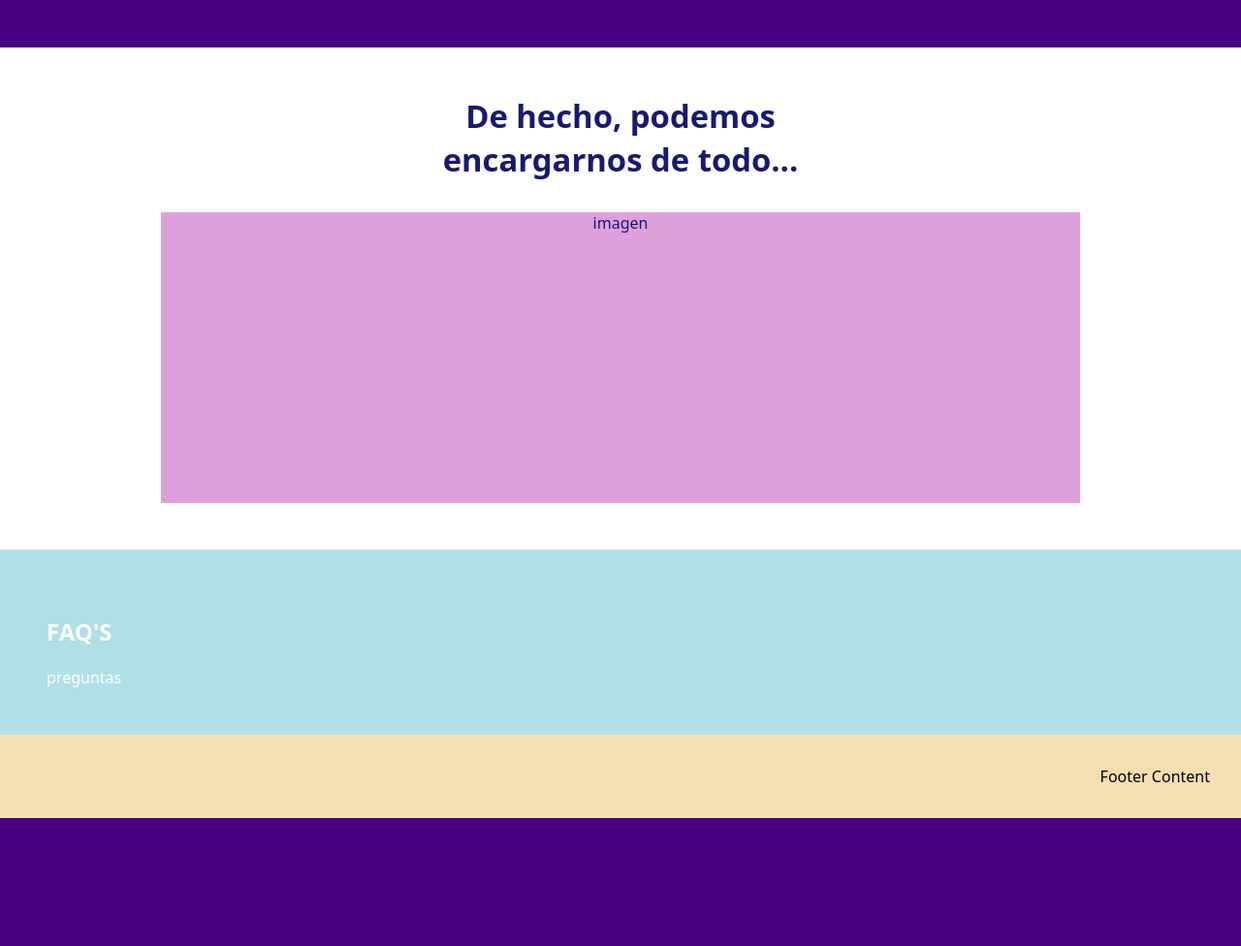
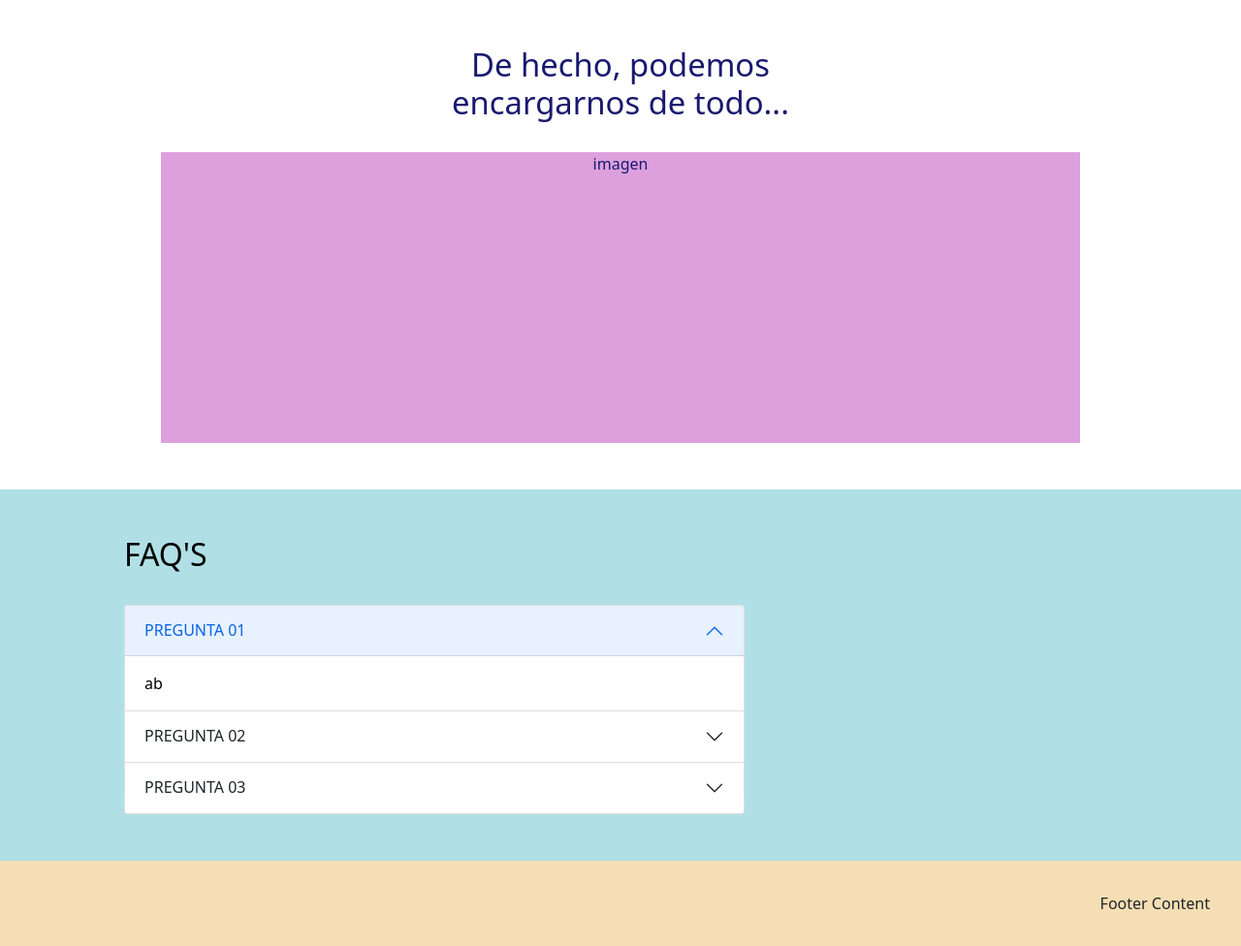
Before and after one commit to aaron2421/landing-arcadia, a PHP site: page / in a window 1280 px wide. Shown: the part 2483-3459 px from the top of the page at 97% size. Before the commit the page ends 3327 px from the top, so only its background shows below. Run offline with PHP 8.4, Linux system fonts and the light colour scheme.

Commit message:
part 5 (faqs), pendiente arreglar header por el uso de bootstrap

```diff
--- a/index.html
+++ b/index.html
@@ -8,6 +8,12 @@
     <link
       rel="stylesheet"
       href="https://cdnjs.cloudflare.com/ajax/libs/font-awesome/4.7.0/css/font-awesome.min.css"
+    />
+    <link
+      href="https://cdn.jsdelivr.net/npm/bootstrap@5.0.2/dist/css/bootstrap.min.css"
+      rel="stylesheet"
+      integrity="sha384-EVSTQN3/azprG1Anm3QDgpJLIm9Nao0Yz1ztcQTwFspd3yD65VohhpuuCOmLASjC"
+      crossorigin="anonymous"
     />
     <title>Arcadia Landing Page</title>
   </head>
@@ -97,13 +103,87 @@
       </div>
       <div id="pt5">
         <h2>FAQ'S</h2>
-        <div>preguntas</div>
+        <div id="accordion-container">
+          <div class="accordion" id="faqsAccordion">
+            <div class="accordion-item">
+              <h2 class="accordion-header" id="headingOne">
+                <button
+                  class="accordion-button"
+                  type="button"
+                  data-bs-toggle="collapse"
+                  data-bs-target="#collapseOne"
+                  aria-expanded="true"
+                  aria-controls="collapseOne"
+                >
+                  PREGUNTA 01
+                </button>
+              </h2>
+              <div
+                id="collapseOne"
+                class="accordion-collapse collapse show"
+                aria-labelledby="headingOne"
+                data-bs-parent="#faqsAccordion"
+              >
+                <div class="accordion-body">ab</div>
+              </div>
+            </div>
+            <div class="accordion-item">
+              <h2 class="accordion-header" id="headingTwo">
+                <button
+                  class="accordion-button collapsed"
+                  type="button"
+                  data-bs-toggle="collapse"
+                  data-bs-target="#collapseTwo"
+                  aria-expanded="false"
+                  aria-controls="collapseTwo"
+                >
+                  PREGUNTA 02
+                </button>
+              </h2>
+              <div
+                id="collapseTwo"
+                class="accordion-collapse collapse"
+                aria-labelledby="headingTwo"
+                data-bs-parent="#faqsAccordion"
+              >
+                <div class="accordion-body">a</div>
+              </div>
+            </div>
+            <div class="accordion-item">
+              <h2 class="accordion-header" id="headingThree">
+                <button
+                  class="accordion-button collapsed"
+                  type="button"
+                  data-bs-toggle="collapse"
+                  data-bs-target="#collapseThree"
+                  aria-expanded="false"
+                  aria-controls="collapseThree"
+                >
+                  PREGUNTA 03
+                </button>
+              </h2>
+              <div
+                id="collapseThree"
+                class="accordion-collapse collapse"
+                aria-labelledby="headingThree"
+                data-bs-parent="#faqsAccordion"
+              >
+                <div class="accordion-body">b</div>
+              </div>
+            </div>
+          </div>
+        </div>
       </div>
       <div id="pt6"></div>
     </main>
 
     <footer>Footer Content</footer>
 
+    <script
+      src="https://cdn.jsdelivr.net/npm/bootstrap@5.0.2/dist/js/bootstrap.bundle.min.js"
+      integrity="sha384-MrcW6ZMFYlzcLA8Nl+NtUVF0sA7MsXsP1UyJoMp4YLEuNSfAP+JcXn/tWtIaxVXM"
+      crossorigin="anonymous"
+    ></script>
     <script src="main.js"></script>
   </body>
 </html>
--- a/styles.css
+++ b/styles.css
@@ -216,10 +216,19 @@ main {
 
 #pt5 {
   background-color: powderblue;
-  color: white;
+  color: black;
   display: flex;
   flex-direction: column;
-  padding: 3rem;
+  padding: 3rem 10% 3rem 10%;
+}
+
+#pt5 > h2 {
+  margin-top: 0px;
+  margin-bottom: 2rem;
+}
+
+#accordion-container {
+  width: 50vw;
 }
 
 footer {
@@ -228,7 +237,7 @@ footer {
   text-align: end;
 }
 
-@media screen and (max-width: 600px) {
+@media screen and (max-width: 700px) {
   #pt1 {
     display: flex;
     align-items: center;
@@ -239,6 +248,10 @@ footer {
   }
 
   #img4 {
+    width: 100%;
+  }
+
+  #accordion-container {
     width: 100%;
   }
 }
```
